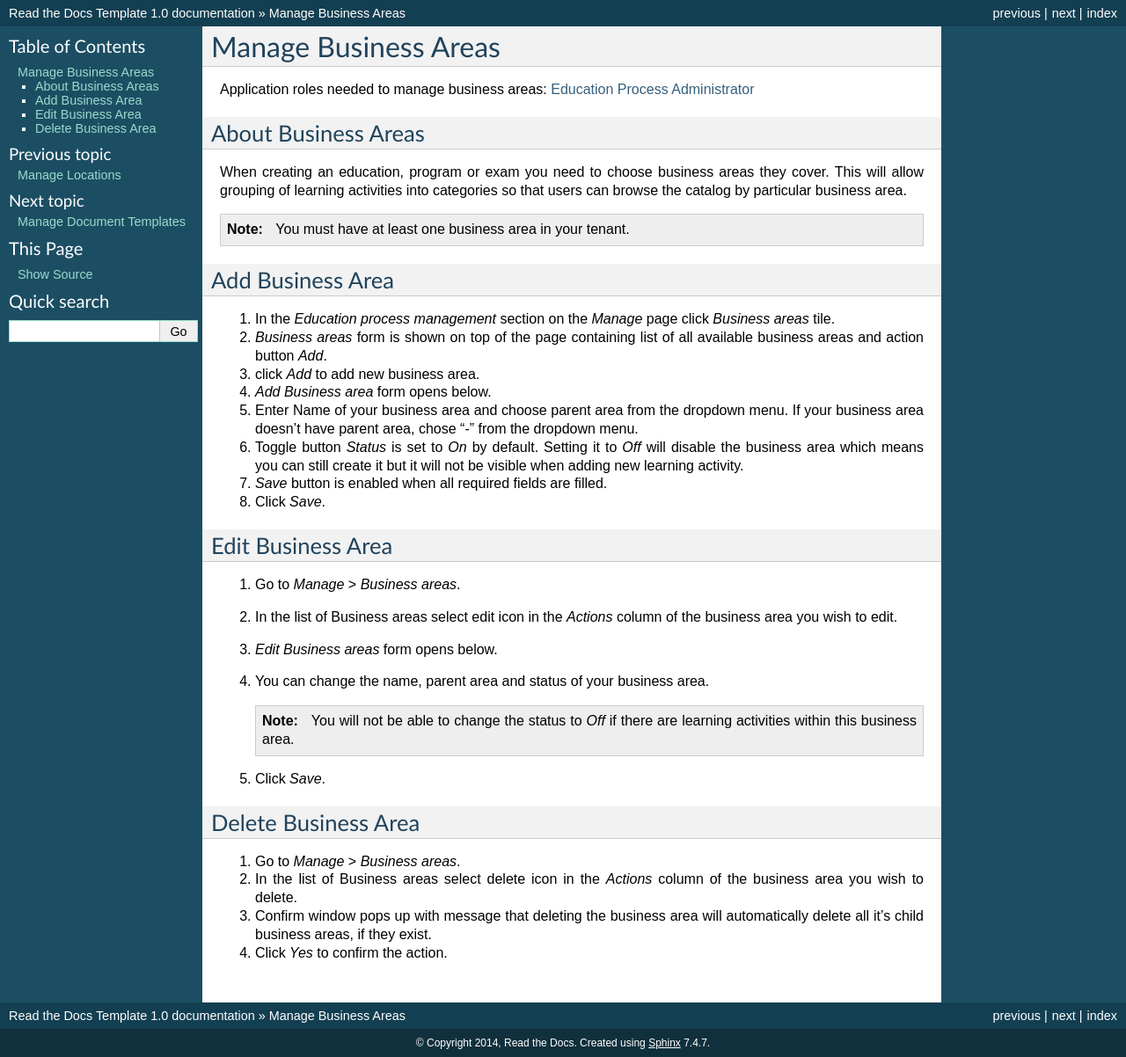
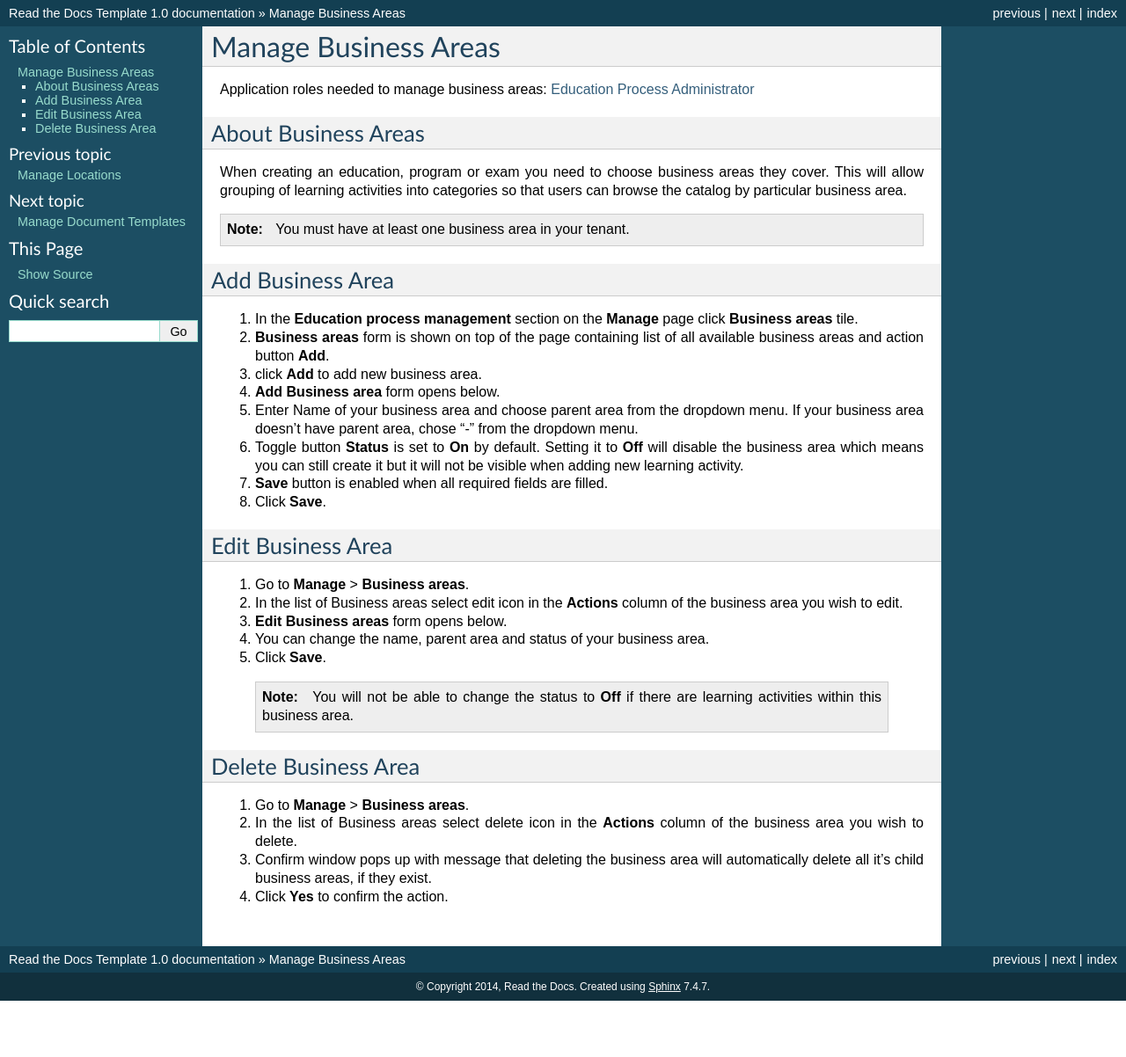
Before and after one commit to pslisko/performa365docs, a Sphinx documentation site: the page built from docs/howto/manage_business_areas.rst, in a window 1280 px wide. Shown: the whole page at 88% size. Built offline with Sphinx 7.4.7, drawn with Linux system fonts in a browser that asks for light colours; pages that are not in the unit, such as notebooks, are missing from menus; after the commit the page ends 1138 px from its top, so only the background shows below that.

Commit message:
Update manage_business_areas.rst

```diff
--- a/docs/howto/manage_business_areas.rst
+++ b/docs/howto/manage_business_areas.rst
@@ -13,31 +13,30 @@ When creating an education, program or exam you need to choose business areas th
 Add Business Area
 ^^^^^^^^^^^^^^
 
-#. In the *Education process management* section on the *Manage* page click *Business areas* tile.
-#. *Business areas* form is shown on top of the page containing list of all available business areas and action button *Add*.
-#. click *Add* to add new business area.
-#. *Add Business area* form opens below.
+#. In the **Education process management** section on the **Manage** page click **Business areas** tile.
+#. **Business areas** form is shown on top of the page containing list of all available business areas and action button **Add**.
+#. click **Add** to add new business area.
+#. **Add Business area** form opens below.
 #. Enter Name of your business area and choose parent area from the dropdown menu. If your business area doesn't have parent area, chose "-" from the dropdown menu.
-#. Toggle button *Status* is set to *On* by default. Setting it to *Off* will disable the business area which means you can still create it but it will not be visible when adding new learning activity.
-#. *Save* button is enabled when all required fields are filled.
-#. Click *Save*.
+#. Toggle button **Status** is set to **On** by default. Setting it to **Off** will disable the business area which means you can still create it but it will not be visible when adding new learning activity.
+#. **Save** button is enabled when all required fields are filled.
+#. Click **Save**.
 
 Edit Business Area
 ^^^^^^^^^^^^^^^^^^^^^^^^^^^
 
-#. Go to *Manage* > *Business areas*.
-#. In the list of Business areas select edit icon in the *Actions* column of the business area you wish to edit.
-#. *Edit Business areas* form opens below.
+#. Go to **Manage** > **Business areas**.
+#. In the list of Business areas select edit icon in the **Actions** column of the business area you wish to edit.
+#. **Edit Business areas** form opens below.
 #. You can change the name, parent area and status of your business area.
+#. Click **Save**.
 
-   .. note:: You will not be able to change the status to *Off* if there are learning activities within this business area.
-
-#. Click *Save*.
+ .. note:: You will not be able to change the status to **Off** if there are learning activities within this business area.
 
 Delete Business Area
 ^^^^^^^^^^^^^^
 
-#. Go to *Manage* > *Business areas*.
-#. In the list of Business areas select delete icon in the *Actions* column of the business area you wish to delete.
+#. Go to **Manage** > **Business areas**.
+#. In the list of Business areas select delete icon in the **Actions** column of the business area you wish to delete.
 #. Confirm window pops up with message that deleting the business area will automatically delete all it's child business areas, if they exist.
-#. Click *Yes* to confirm the action.
+#. Click **Yes** to confirm the action.
```
